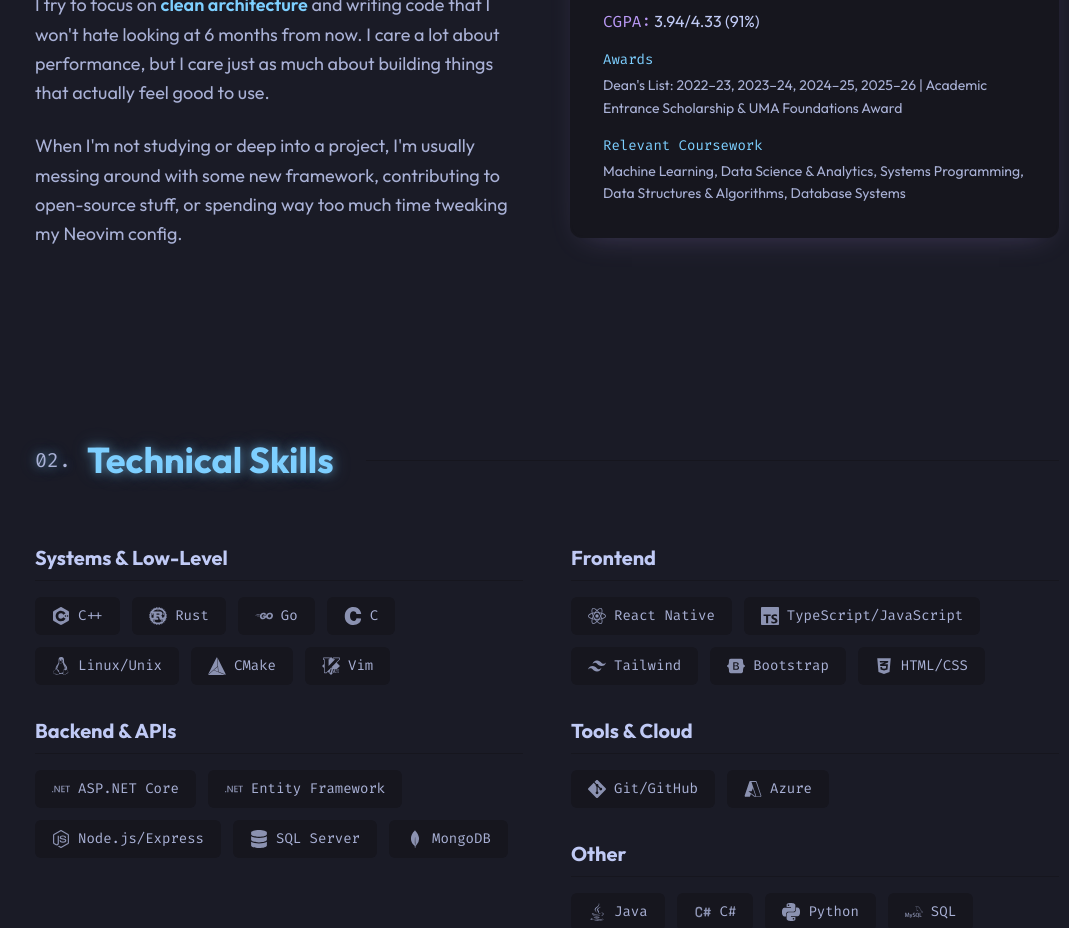
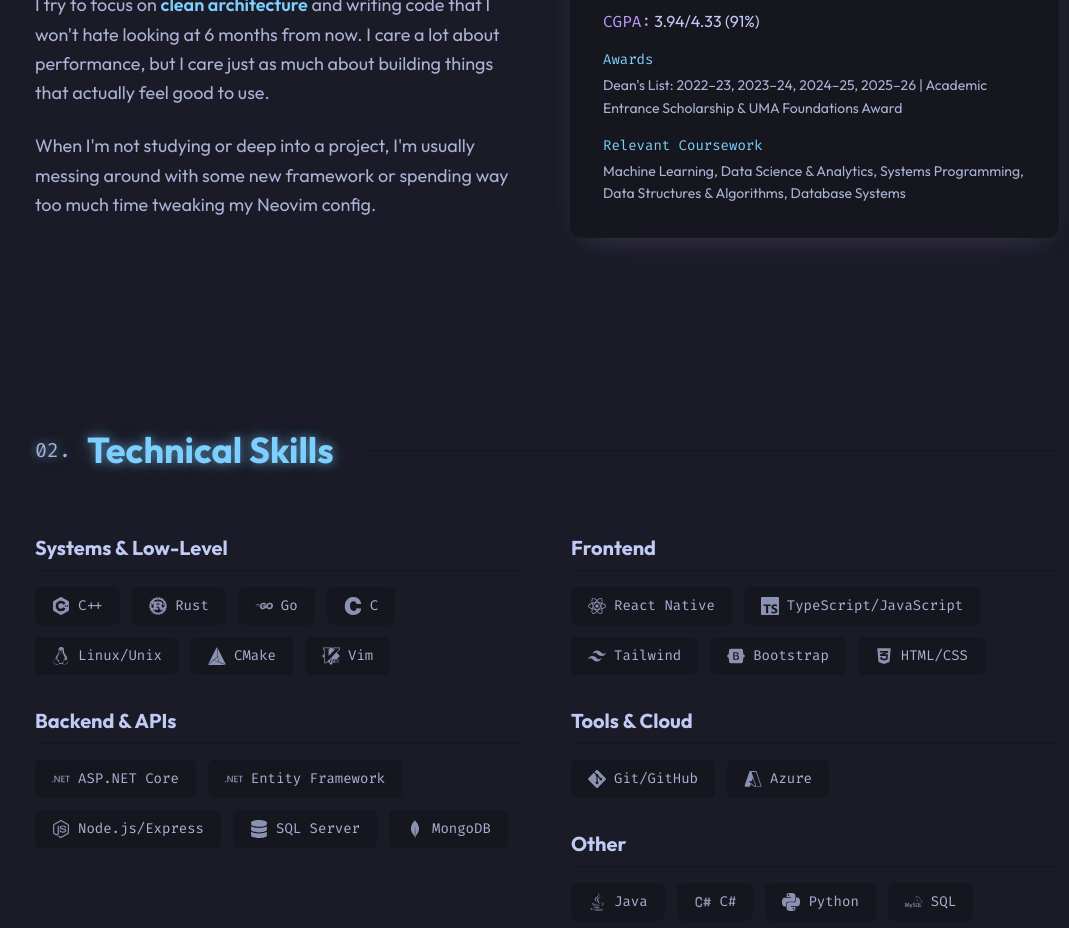
Before and after one commit to juderozario08/judesPortfolio, a React (Vite) app: page / in a window 1280 px wide. Shown: the part 1180-2108 px from the top of the page, without its empty margins (93-1162 px from the left). Built offline with nearby package versions, Linux system fonts and the light colour scheme.

Commit message:
content: remove mention of open-source contributions from about section

```diff
--- a/src/components/About.tsx
+++ b/src/components/About.tsx
@@ -13,7 +13,7 @@
             I try to focus on <span className="text-tokyo-cyan font-semibold">clean architecture</span> and writing code that I won't hate looking at 6 months from now. I care a lot about performance, but I care just as much about building things that actually feel good to use.
           </p>
           <p>
-            When I'm not studying or deep into a project, I'm usually messing around with some new framework, contributing to open-source stuff, or spending way too much time tweaking my Neovim config.
+            When I'm not studying or deep into a project, I'm usually messing around with some new framework or spending way too much time tweaking my Neovim config.
           </p>
         </div>
         <div className="flex-1 hyprland-border bg-tokyo-surface p-0 flex flex-col h-full border border-transparent shadow-[0_10px_30px_-15px_rgba(187,154,247,0.3)]">
```
